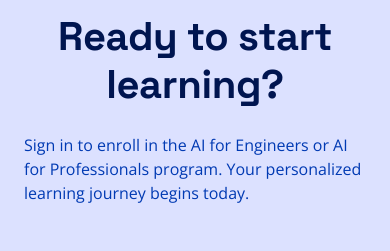
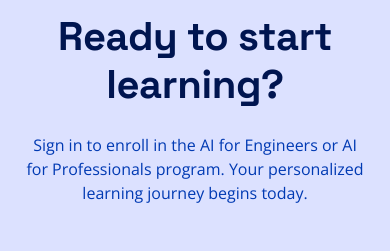
Before and after one commit to atomcampengineering/inarax-next-UI, a Next.js app: page /courses in a window 390 px wide. Shown: the part 6241-6492 px from the top of the page. Built offline with nearby package versions, Linux system fonts and the light colour scheme.

Commit message:
centre algiend para in /course

```diff
--- a/app/(main)/courses/_sections/FinalCta.tsx
+++ b/app/(main)/courses/_sections/FinalCta.tsx
@@ -18,7 +18,7 @@ export default function FinalCta() {
           <h2 className="font-headline-lg text-display-lg-mobile md:text-headline-lg text-on-primary-fixed mb-size-md">
             Ready to start learning?
           </h2>
-          <p className="max-w-2xl text-on-primary-fixed-variant mb-size-lg font-body-lg text-left md:text-center">
+          <p className="max-w-2xl text-on-primary-fixed-variant mb-size-lg font-body-lg text-center">
             Sign in to enroll in the AI for Engineers or AI for
             Professionals program. Your personalized learning journey
             begins today.
```
